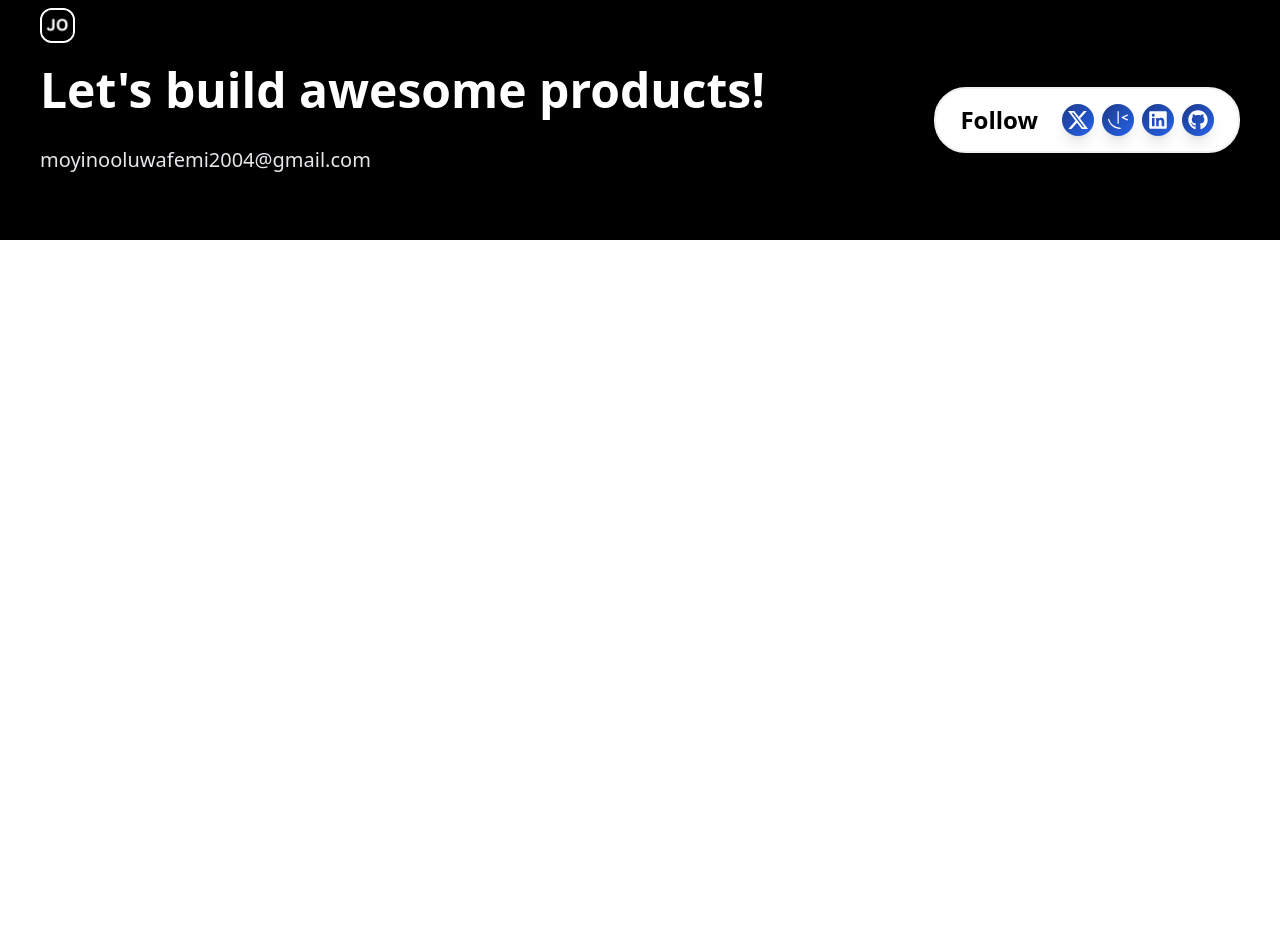
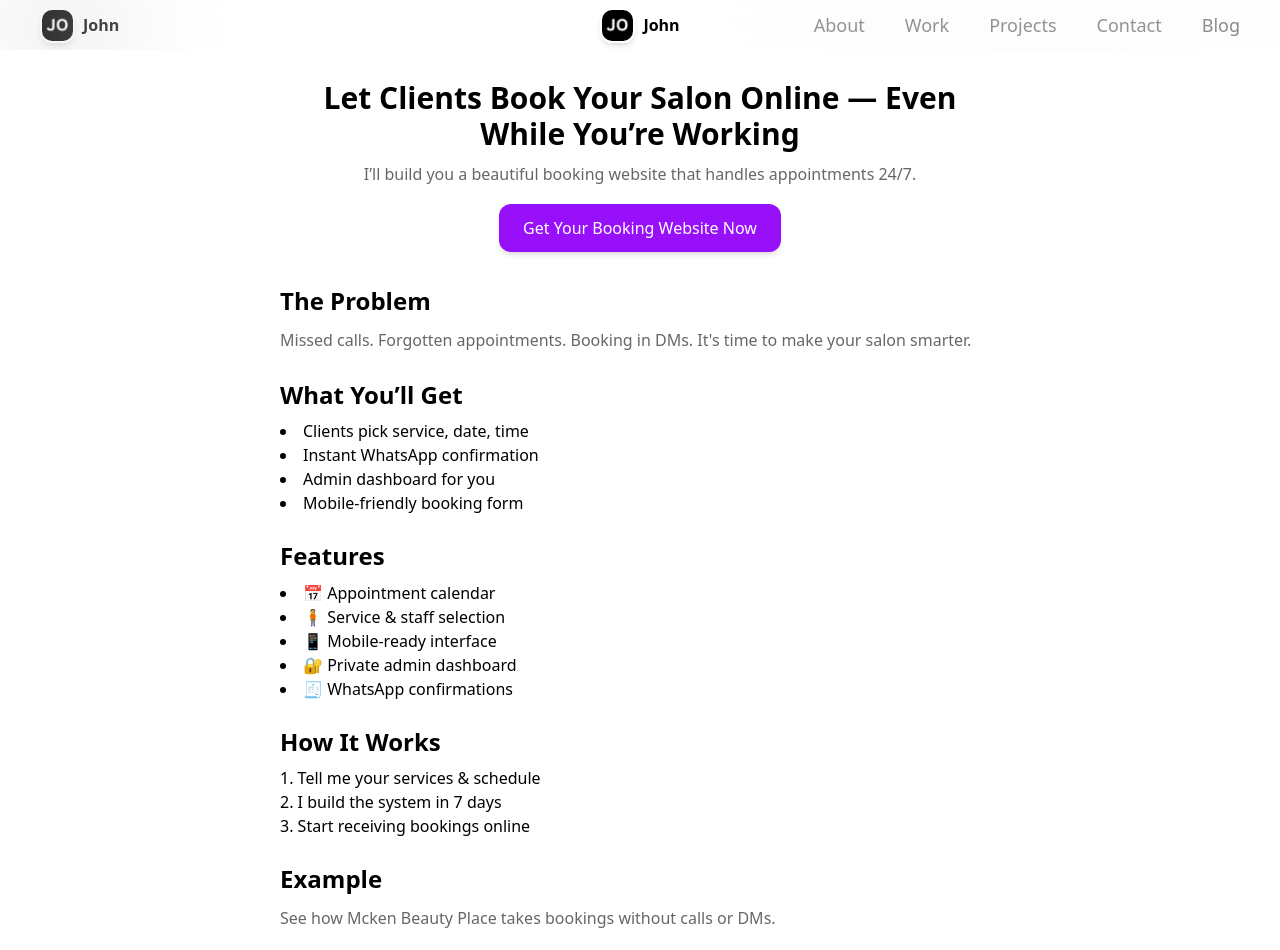
Before and after one commit to lamba01/port, a React (Vite) app: page /beauty-booking in a window 1280 px wide. Shown: the top 950 px of the page. Before the commit the page ends 800 px from the top, so only its background shows below. Built offline with nearby package versions, Linux system fonts and the light colour scheme.

Commit message:
feat: added new landing pages

```diff
--- a/src/App.jsx
+++ b/src/App.jsx
@@ -14,8 +14,10 @@ import StickyContactButton from "./components/stickyContactBtn";
 import NGOLandingPage from "./pages/ngo";
 import BusinessLandingPage from "./pages/business";
 import ScrollToTop from "./components/scrolltotop";
+import LandingPageClothing from "./pages/landingPageClothing";
 import AOS from "aos";
 import "aos/dist/aos.css";
+import LandingPageSalon from "./pages/LandingPageSalon";
 
 const App = () => {
   useEffect(() => {
@@ -25,6 +27,7 @@ const App = () => {
     });
   }, []);
   const location = useLocation();
+  const hideNavbarPaths = ["/business", "/clothing-site", "beauty-booking"];
 
   const ScrollToHashElement = () => {
     const location = useLocation();
@@ -79,7 +82,7 @@ const App = () => {
         </script>
       </Helmet>
       {/* <Navbar /> */}
-      {location.pathname !== "/business" && <Navbar />}
+      {!hideNavbarPaths.includes(location.pathname) && <Navbar />}
       {/* <StickyContactButton /> */}
       {/* Only show StickyContactButton if not on /business */}
       {location.pathname !== "/business" && <StickyContactButton />}
@@ -92,6 +95,8 @@ const App = () => {
         <Route path="/blog" element={<Blog />} />
         <Route path="/ngo" element={<NGOLandingPage />} />
         <Route path="/business" element={<BusinessLandingPage />} />
+        <Route path="/clothing-site" element={<LandingPageClothing />} />
+        <Route path="/beauty-booking" element={<LandingPageSalon />} />
       </Routes>
       <Footer />
     </>
--- /dev/null
+++ b/src/pages/LandingPageSalon.jsx
@@ -0,0 +1,99 @@
+// LandingPageSalon.jsx
+import React from "react";
+import mckenimg from "../assets/mcken.png";
+import BusinessNav from "../components/businessNav";
+
+export default function LandingPageSalon() {
+  return (
+    <>
+      <BusinessNav />
+      <div className="min-h-screen p-6 pt-20 max-w-3xl mx-auto font-sans">
+        <section className="text-center mb-8">
+          <h1 className="text-3xl font-bold mb-2">
+            Let Clients Book Your Salon Online — Even While You’re Working
+          </h1>
+          <p className="text-gray-600">
+            I’ll build you a beautiful booking website that handles appointments
+            24/7.
+          </p>
+          <a
+            href="https://wa.me/2348166009368?text=Hi%20John%2C%20I%20own%20a%20salon%20and%20want%20a%20booking%20website."
+            className="inline-block mt-4 px-6 py-3 bg-purple-600 text-white rounded-xl shadow-md hover:bg-purple-700"
+          >
+            Get Your Booking Website Now
+          </a>
+        </section>
+
+        <section className="mb-6">
+          <h2 className="text-xl font-semibold mb-2">The Problem</h2>
+          <p>
+            Missed calls. Forgotten appointments. Booking in DMs. It's time to
+            make your salon smarter.
+          </p>
+        </section>
+
+        <section className="mb-6">
+          <h2 className="text-xl font-semibold mb-2">What You’ll Get</h2>
+          <ul className="list-disc list-inside">
+            <li>Clients pick service, date, time</li>
+            <li>Instant WhatsApp confirmation</li>
+            <li>Admin dashboard for you</li>
+            <li>Mobile-friendly booking form</li>
+          </ul>
+        </section>
+
+        <section className="mb-6">
+          <h2 className="text-xl font-semibold mb-2">Features</h2>
+          <ul className="list-disc list-inside">
+            <li>📅 Appointment calendar</li>
+            <li>🧍 Service & staff selection</li>
+            <li>📱 Mobile-ready interface</li>
+            <li>🔐 Private admin dashboard</li>
+            <li>🧾 WhatsApp confirmations</li>
+          </ul>
+        </section>
+
+        <section className="mb-6">
+          <h2 className="text-xl font-semibold mb-2">How It Works</h2>
+          <ol className="list-decimal list-inside">
+            <li>Tell me your services & schedule</li>
+            <li>I build the system in 7 days</li>
+            <li>Start receiving bookings online</li>
+          </ol>
+        </section>
+
+        <section className="mb-6">
+          <h2 className="text-xl font-semibold mb-2">Example</h2>
+          <p className="mb-2">
+            See how Mcken Beauty Place takes bookings without calls or DMs.
+          </p>
+          <img
+            src={mckenimg}
+            alt="Mcken Demo"
+            className="rounded-xl shadow-md"
+          />
+        </section>
+
+        <section className="mb-6">
+          <h2 className="text-xl font-semibold mb-2">Testimonial</h2>
+          <blockquote className="italic border-l-4 pl-4 border-purple-500">
+            “Now I just open my dashboard and see my bookings. I don’t need to
+            reply 20 chats per day anymore.” — Mcken Beauty Place
+          </blockquote>
+        </section>
+
+        <section className="text-center mt-8">
+          <h2 className="text-xl font-bold mb-4">
+            Let’s make your beauty business work smarter
+          </h2>
+          <a
+            href="https://wa.me/2348166009368?text=Hi%20John%2C%20I%20own%20a%20salon%20and%20want%20a%20booking%20website."
+            className="inline-block px-6 py-3 bg-purple-600 text-white rounded-xl shadow-md hover:bg-purple-700"
+          >
+            Chat with Me Now
+          </a>
+        </section>
+      </div>
+    </>
+  );
+}
--- /dev/null
+++ b/src/pages/landingPageClothing.jsx
@@ -0,0 +1,100 @@
+// LandingPageClothing.jsx
+import React from "react";
+import rwatosimg from "../assets/rwatos.png";
+import BusinessNav from "../components/businessNav";
+
+export default function LandingPageClothing() {
+  return (
+    <>
+      <BusinessNav />
+      <div className="min-h-screen p-6 pt-20 max-w-3xl mx-auto font-sans">
+        <section className="text-center mb-8">
+          <h1 className="text-3xl font-bold mb-2">
+            Launch Your Clothing Brand Online in 7 Days
+          </h1>
+          <p className="text-gray-600">
+            Get a clean, mobile-friendly fashion store with payment and delivery
+            setup — no tech stress.
+          </p>
+          <a
+            href="https://wa.me/2348166009368?text=Hi%20John%2C%20I%20run%20a%20clothing%20brand%20and%20I%20need%20a%20website."
+            className="inline-block mt-4 px-6 py-3 bg-green-600 text-white rounded-xl shadow-md hover:bg-green-700"
+          >
+            Get Started on WhatsApp
+          </a>
+        </section>
+
+        <section className="mb-6">
+          <h2 className="text-xl font-semibold mb-2">The Problem</h2>
+          <p>
+            You're selling through DMs or word-of-mouth... but customers want to
+            buy now, pay easily, and trust you instantly.
+          </p>
+        </section>
+
+        <section className="mb-6">
+          <h2 className="text-xl font-semibold mb-2">What You’ll Get</h2>
+          <ul className="list-disc list-inside">
+            <li>Paystack/Flutterwave payment integration</li>
+            <li>WhatsApp chat built-in</li>
+            <li>Instagram & TikTok links</li>
+            <li>Clean mobile-first design</li>
+          </ul>
+        </section>
+
+        <section className="mb-6">
+          <h2 className="text-xl font-semibold mb-2">Features</h2>
+          <ul className="list-disc list-inside">
+            <li>🛒 Online shopping cart</li>
+            <li>💳 Payment integration</li>
+            <li>🚚 Delivery options</li>
+            <li>📱 Mobile-first design</li>
+            <li>🧾 Order confirmations</li>
+          </ul>
+        </section>
+
+        <section className="mb-6">
+          <h2 className="text-xl font-semibold mb-2">How It Works</h2>
+          <ol className="list-decimal list-inside">
+            <li>Chat with me about your brand</li>
+            <li>Send product photos & prices</li>
+            <li>Approve the design</li>
+            <li>Go live in 7 days or less</li>
+          </ol>
+        </section>
+
+        <section className="mb-6">
+          <h2 className="text-xl font-semibold mb-2">Example</h2>
+          <p className="mb-2">
+            Built for a UK-based wholesale brand. Yours can be even simpler.
+          </p>
+          <img
+            src={rwatosimg}
+            alt="Rwatos Demo"
+            className="rounded-xl shadow-md"
+          />
+        </section>
+
+        <section className="mb-6">
+          <h2 className="text-xl font-semibold mb-2">Testimonial</h2>
+          <blockquote className="italic border-l-4 pl-4 border-green-500">
+            “We now receive online orders every day and our site gives customers
+            confidence. Simple process, smooth delivery.” — Rwatos UK
+          </blockquote>
+        </section>
+
+        <section className="text-center mt-8">
+          <h2 className="text-xl font-bold mb-4">
+            Ready to start selling online?
+          </h2>
+          <a
+            href="https://wa.me/2348166009368?text=Hi%20John%2C%20I%20run%20a%20clothing%20brand%20and%20I%20need%20a%20website."
+            className="inline-block px-6 py-3 bg-green-600 text-white rounded-xl shadow-md hover:bg-green-700"
+          >
+            Chat with Me Now
+          </a>
+        </section>
+      </div>
+    </>
+  );
+}
```
